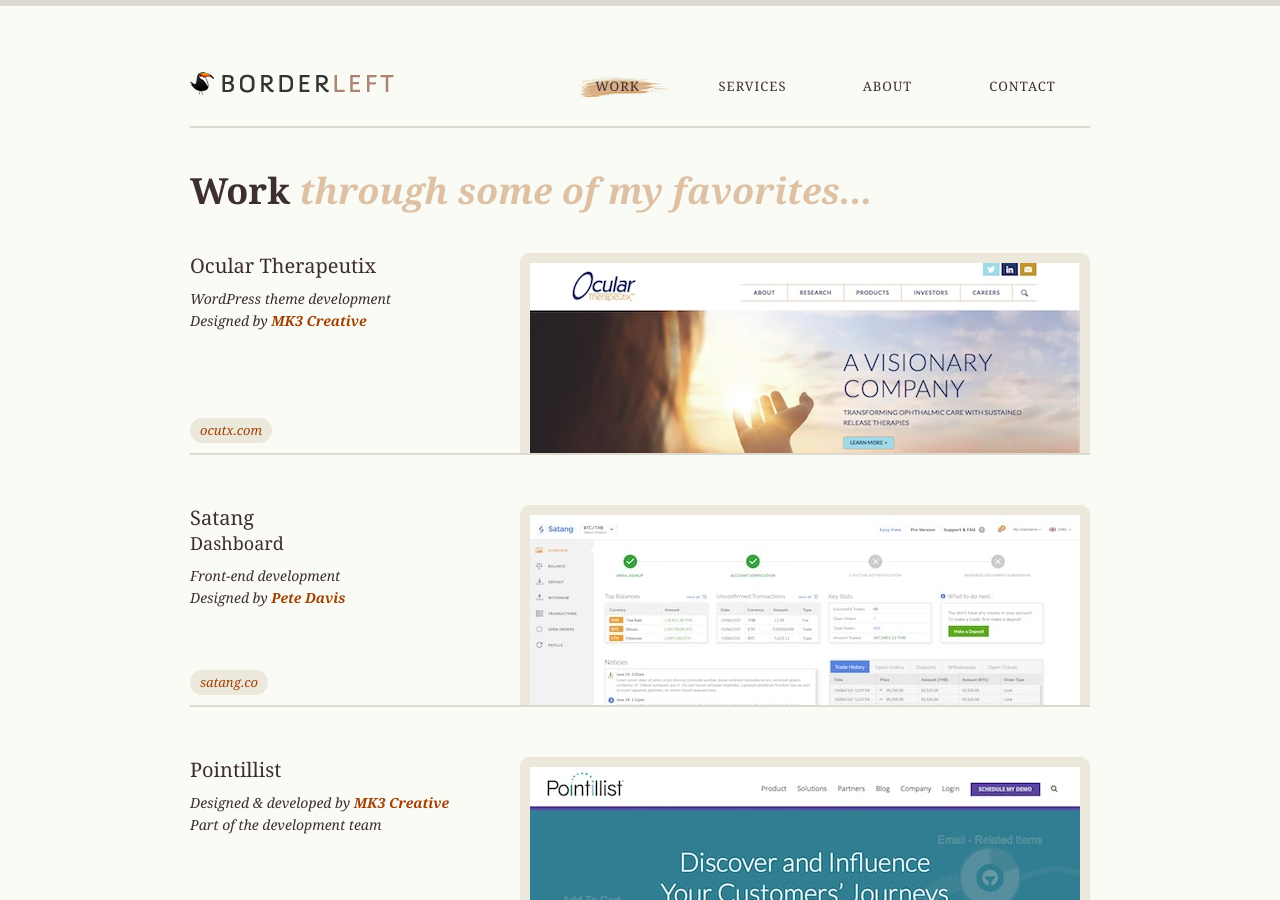
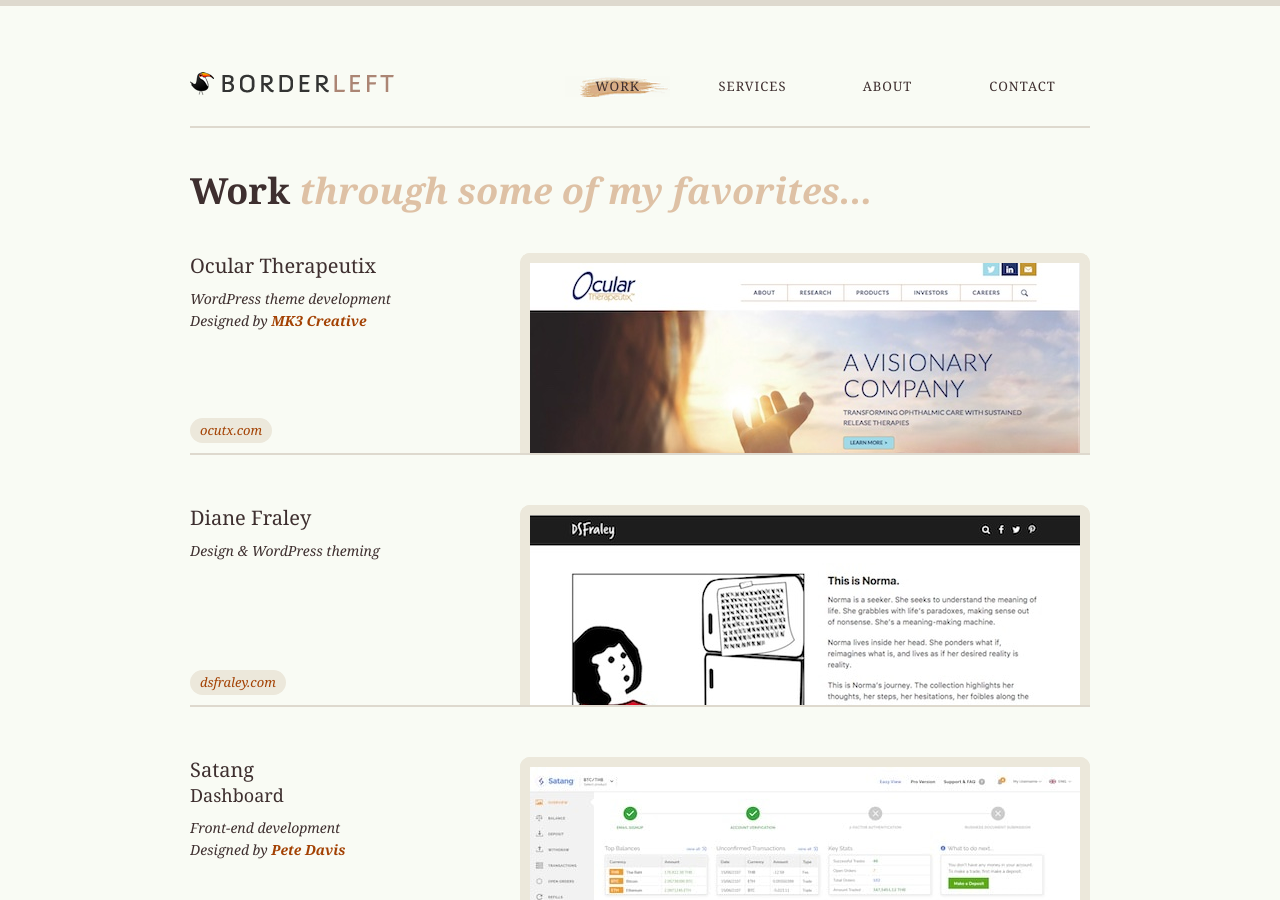
Before and after one commit to borderleft/borderleft.github.io, a Jekyll site: the page built from work/index.html, in a window 1280 px wide and 900 px high. Built offline with Jekyll 4.4.1, drawn with Linux system fonts in a browser that asks for light colours; some of the changed text lies outside the part shown.

Commit message:
New project

```diff
--- a/work/index.html
+++ b/work/index.html
@@ -15,6 +15,16 @@
             <h2>Ocular Therapeutix</h2>
             <p class="meta">WordPress theme development <br> Designed by <a href="http://mk3creative.com/">MK3 Creative</a></p>
             <p class="link"><a href="http://ocutx.com/"><span>ocutx.com</span></a></p>
+        </div>
+    </li>
+    <li>
+        <div class="image">
+            <a href="http://dsfraley.com/"><img src="/assets/img/work/dsf-1.jpg" alt=""></a>
+        </div>
+        <div class="info">
+            <h2>Diane Fraley</h2>
+            <p class="meta">Design &amp; WordPress theming</p>
+            <p class="link"><a href="http://dsfraley.com/"><span>dsfraley.com</span></a></p>
         </div>
     </li>
     <li>
@@ -177,16 +187,6 @@
             <h2>Vicky and Bodo</h2>
             <p class="meta">Design and development</p>
             <p class="link"><a href="http://vickyandbodo.com/"><span>vickyandbodo.com</span></a></p>
-        </div>
-    </li>
-    <li>
-        <div class="image">
-            <a href="http://dianegrams.com/"><img src="/assets/img/work/dianegrams-1.jpg" alt=""></a>
-        </div>
-        <div class="info">
-            <h2>Dianegrams</h2>
-            <p class="meta">Design &amp; WordPress theming</p>
-            <p class="link"><a href="http://dianegrams.com/"><span>dianegrams.com</span></a></p>
         </div>
     </li>
     <li>
```
Also changed, not shown: assets/img/work/dsf-1.jpg (added).
